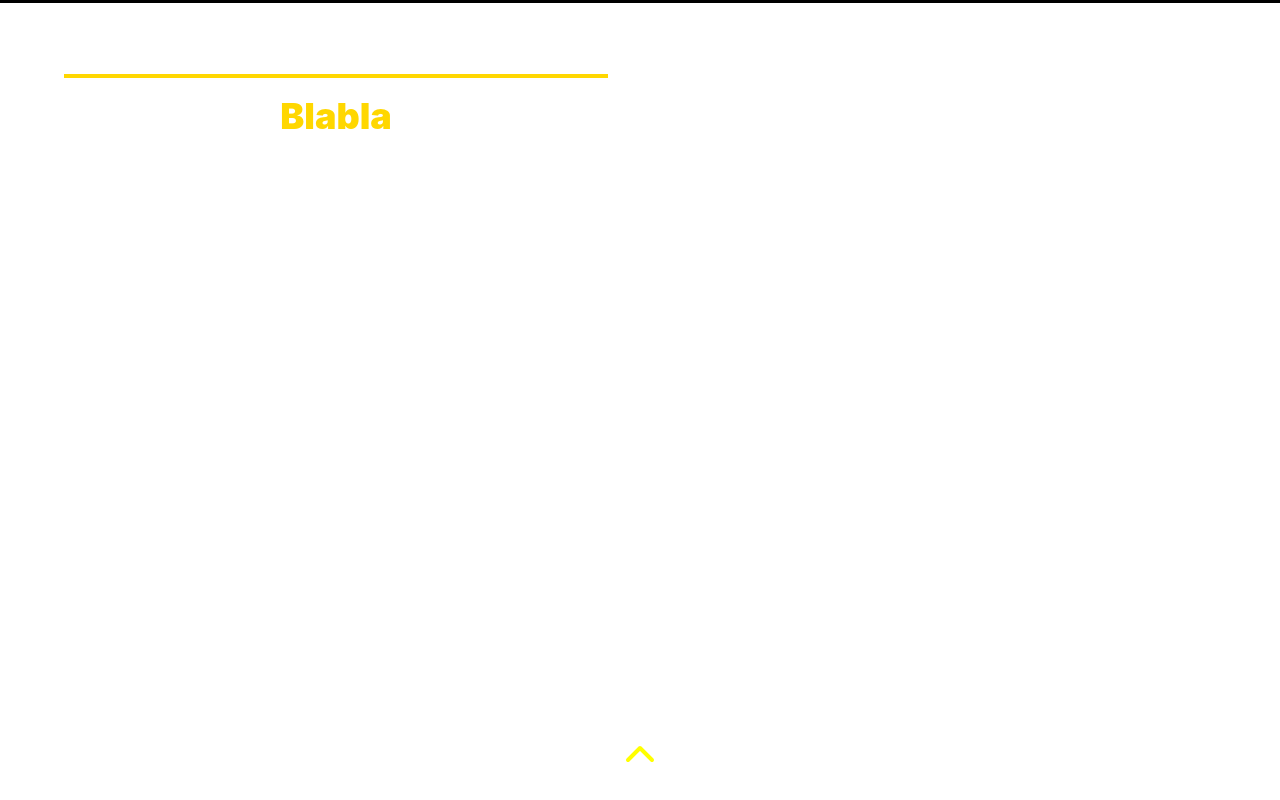
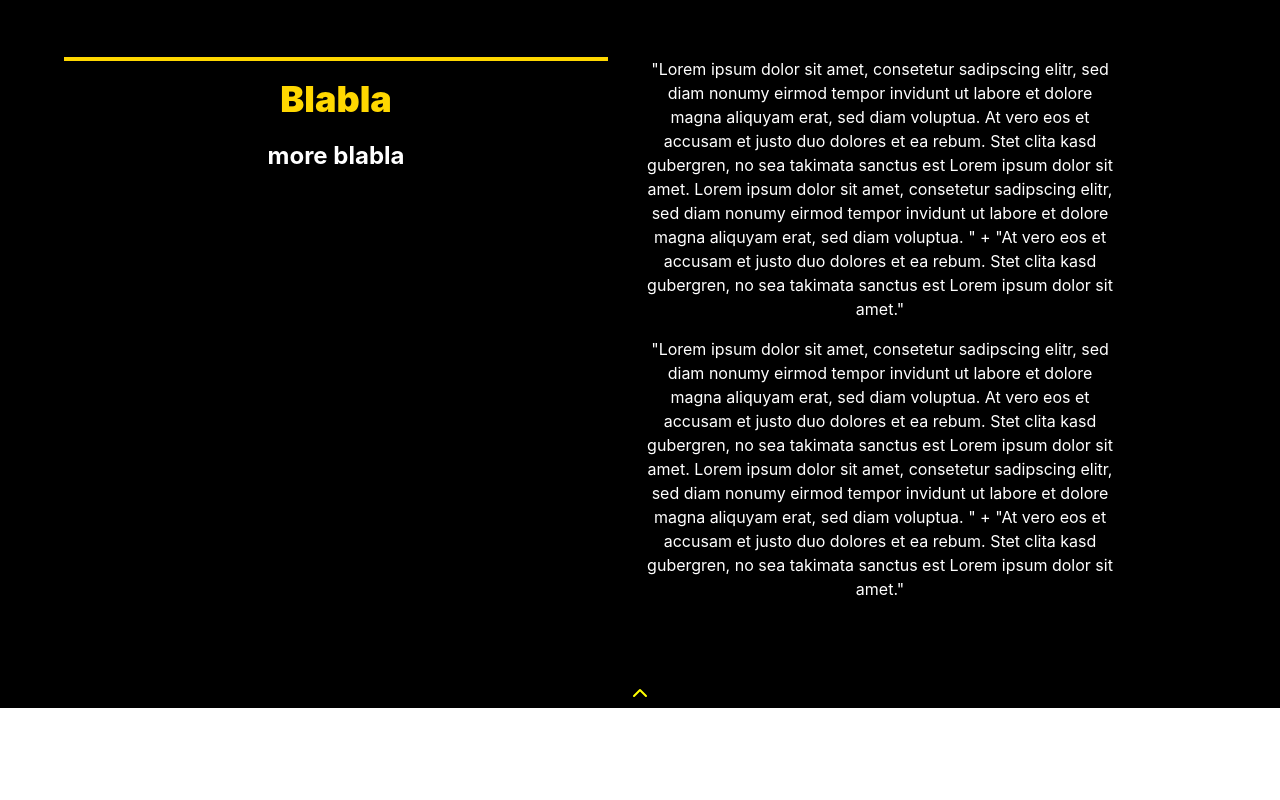
Before and after one commit to Bonk-Army/eportfolio_react, a React (Create React App) app: page / in a window 1280 px wide. Shown: the part 4428-5228 px from the top of the page. After the commit the page ends 5136 px from the top, so only its background shows below. Built offline with nearby package versions, Linux system fonts and the light colour scheme.

Commit message:
:construction: fixing bg issues

```diff
--- a/src/App.css
+++ b/src/App.css
@@ -1,9 +1,8 @@
 .App {
   text-align: center;
   display: grid;
-  grid-template-columns: 1fr;
+  grid-template-columns: 100%;
   grid-template-rows: 20% auto;
-  background-color: black;
 }
 
 .presentationTitle {
@@ -30,10 +29,6 @@
   justify-content: center;
   font-size: calc(10px + 2vmin);
   color: white;
-}
-
-.App-link {
-  color: #61dafb;
 }
 
 @keyframes App-logo-spin {
--- a/src/App.js
+++ b/src/App.js
@@ -18,7 +18,6 @@ class App extends Component {
     render() {
         return (
             <Router>
-                <Route></Route>
             <div className="App bg-black">
                 <CardList/>
                 <header className="App-header">
@@ -30,12 +29,11 @@ class App extends Component {
                 </header>
                 <Slide/>
                 <HashLink smooth to="#top">
-                    <div className="tc pa4">
-                        <ChevronUp color="yellow" size={48}/>
+                    <div className="bg-black tc">
+                        <ChevronUp color="yellow"/>
                     </div>
                 </HashLink>
             </div>
-
             </Router>
         );
     }
--- a/src/components/cardlist/card-list.topics.js
+++ b/src/components/cardlist/card-list.topics.js
@@ -19,6 +19,5 @@ export const topics = [
         id: 4,
         name: 'Davids Presentation',
         description: '',
-        link: 'https://qt1337.github.io/Angular-ePortfolio/'
     },
 ];
--- a/src/components/cardlist/card.components.jsx
+++ b/src/components/cardlist/card.components.jsx
@@ -4,7 +4,7 @@ import {Route, BrowserRouter as Router, Link} from "react-router-dom";
 const Card = ({ topic, description }) => {
     return (
             <div>
-                <h2 className="white" onClick={window.scrollTo(0,4000)}>{topic}</h2>
+                <h2 className="white">{topic}</h2>
                 <p>{description}</p>
             </div>
 
--- a/src/components/slides/slide.component.jsx
+++ b/src/components/slides/slide.component.jsx
@@ -6,7 +6,7 @@ const slide2 = slides;
 
 const Slide = ({ slides }) => {
     return (
-        <div>
+        <div className="bg-black">
         {slide2.map(slide => (
         <article className="yellow cf ph3 ph5-ns pv5 p5 center">
             <header className="fn fl-ns w-50-ns pr4-ns">
```
